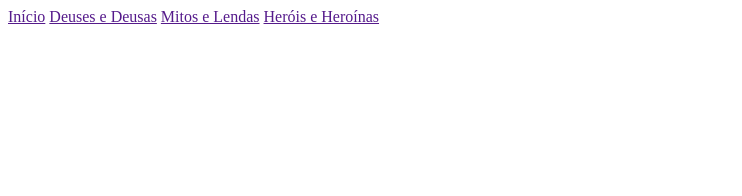
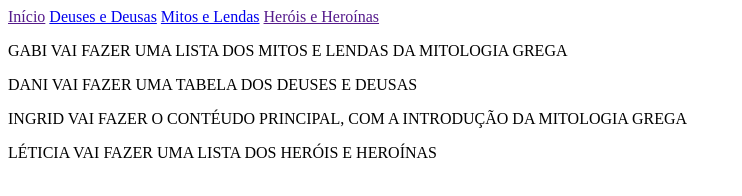
Before and after one commit to isacarvalh/TRABALHO, a plain HTML site: page pag1.html in a window 1280 px wide. Shown: the whole page, without its empty margins (0-742 px from the left). Drawn offline with Linux system fonts and the light colour scheme.

Commit message:
PARTE DE CADA UMA

```diff
--- a/pag1.html
+++ b/pag1.html
@@ -10,14 +10,18 @@
     <header>
         <nav>
             <a href="">Início</a>
-            <a href="">Deuses e Deusas</a>
-            <a href="">Mitos e Lendas</a>
+            <a href="./tabela.html">Deuses e Deusas</a>
+            <a href="./lista.html">Mitos e Lendas</a>
             <a href="">Heróis e Heroínas</a>
         </nav>
     </header>
 
     <main>
-
+        <p>GABI VAI FAZER UMA LISTA DOS MITOS E LENDAS DA MITOLOGIA GREGA</p>
+        <p>DANI VAI FAZER UMA TABELA DOS DEUSES E DEUSAS</p>
+        <p>INGRID VAI FAZER O CONTÉUDO PRINCIPAL, COM A INTRODUÇÃO DA MITOLOGIA GREGA</p>
+        <p>LÉTICIA VAI FAZER UMA LISTA DOS HERÓIS E HEROÍNAS</p>
+        <p></p>
     </main>
 
 </body>
```
Also changed, not shown: lista.html (+12 -0 lines), tabela.html (+12 -0 lines).
